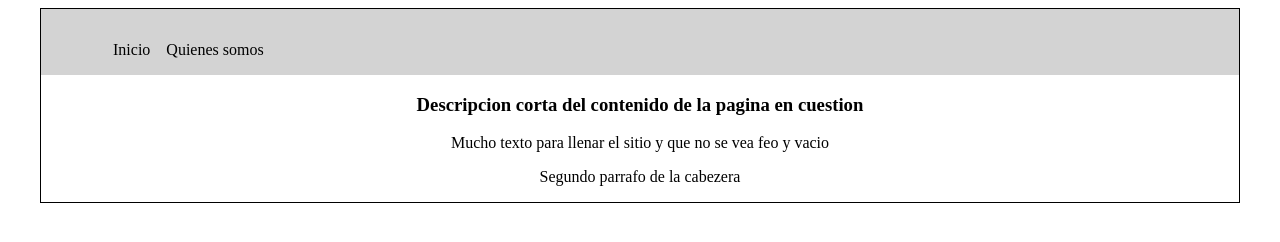
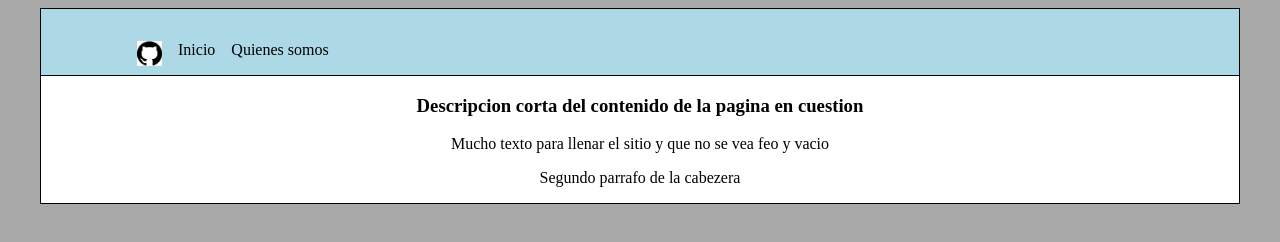
Before and after one commit to GerardoAlfonso/blog, a plain HTML site: page index.html in a window 1280 px wide. Drawn offline with Linux system fonts and the light colour scheme.

Commit message:
Logo de pagina en header, fondo de pagina

```diff
--- a/css/estilos.css
+++ b/css/estilos.css
@@ -1,18 +1,26 @@
 body{
     text-align: center;
     font-family: 'Times New Roman', Times, serif;
+    background-color: darkgray;
 }
 .contenedor
 {
     border: 1px solid black;
     margin-left: 2em;
     margin-right: 2em;
+    background-color: white;
 }
 .header
 {
-
     padding: 1em;
     background-color: lightgray;
+    background-color: lightblue;
+    border-bottom: 1px solid black;
+}
+#logo
+{
+    width: 25px;
+    float: left;
 }
 .nav
 {
@@ -21,8 +29,6 @@ body{
 .nav ul
 {
     text-align: left;
-
-
 }
 .nav li
 {
--- a/index.html
+++ b/index.html
@@ -11,6 +11,7 @@
         <div class="header">
             <div class="nav">
                 <ul>
+                    <ul><img id="logo" src="imagenes/github.png" alt=""></ul>
                     <li>Inicio</li>
                     <li>Quienes somos</li>
                 </ul>
```
